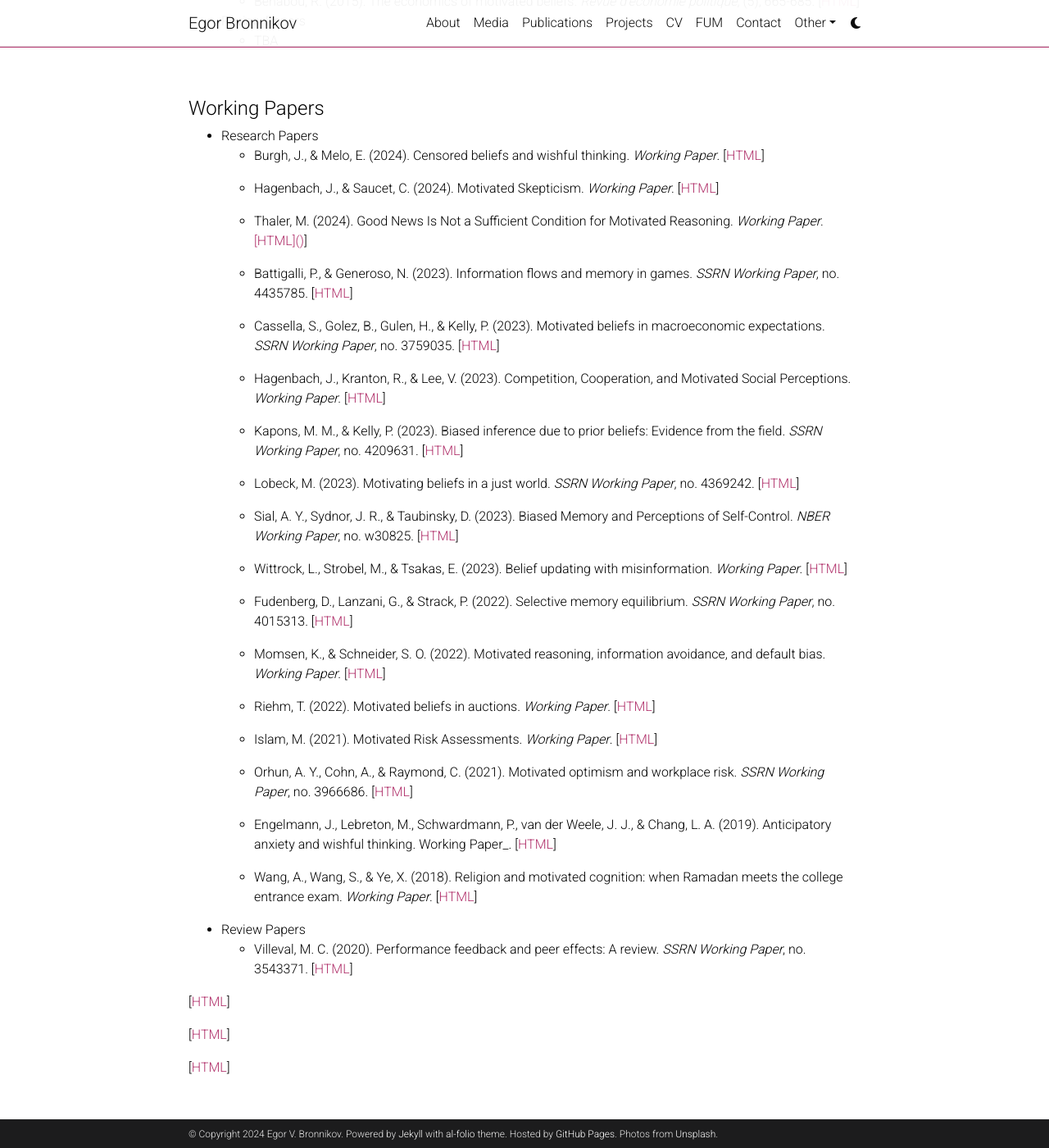
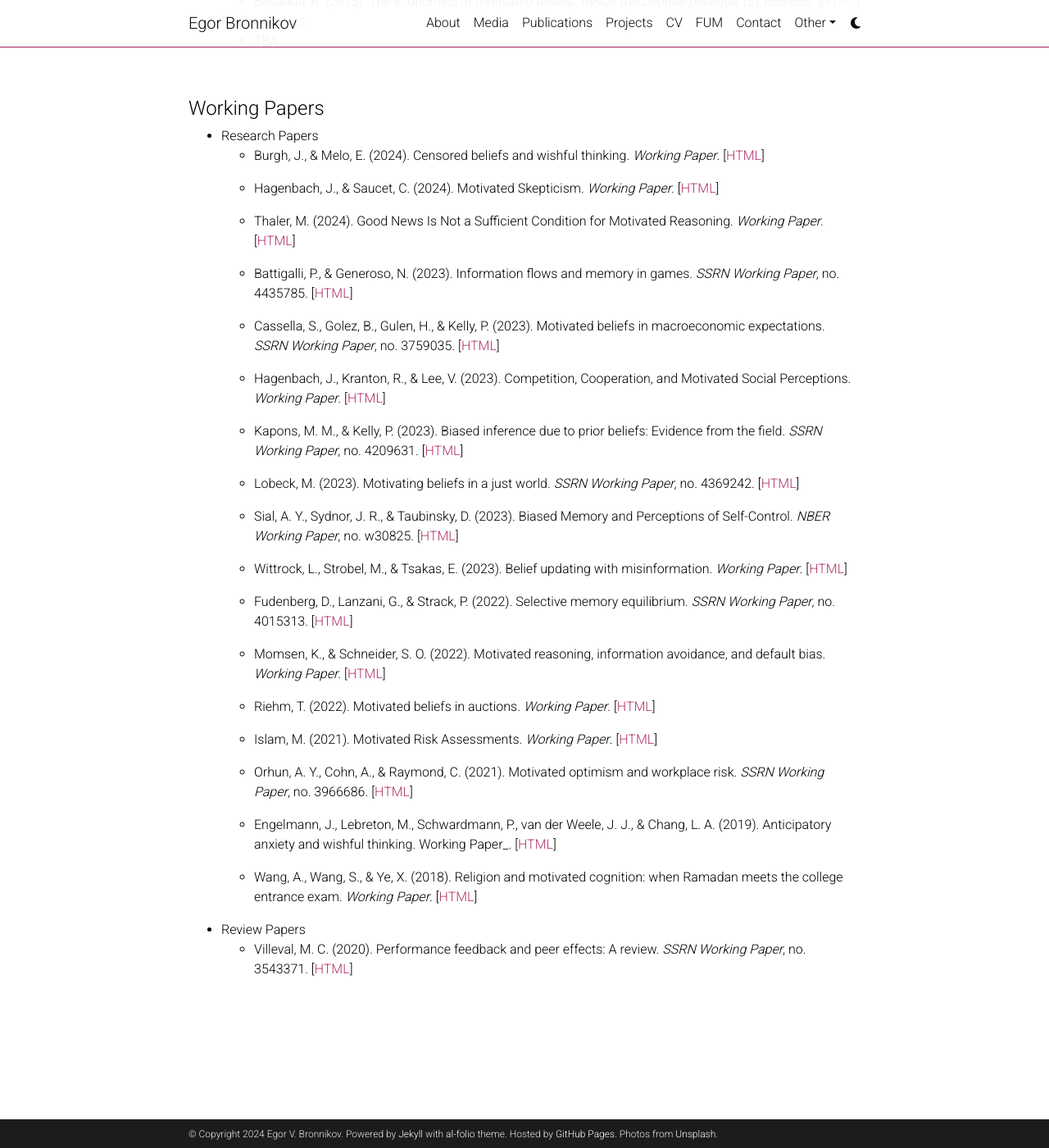
Before and after one commit to egorbronnikov/egorbronnikov.github.io, a Jekyll site: the page built from _pages/motivatedreasoning.md, in a window 1280 px wide and 1400 px high, scrolled down 3954 px. Shown: the whole window at 82% size. Built offline with Jekyll 4.4.1, drawn with Linux system fonts in a browser that asks for light colours; comment, search, counter and statistics services are not loaded; a style sheet for code colours, icons or effects is not loaded.

Commit message:
Update motivatedreasoning.md

```diff
--- a/_pages/motivatedreasoning.md
+++ b/_pages/motivatedreasoning.md
@@ -189,7 +189,7 @@
 
   - Hagenbach, J., & Saucet, C. (2024). Motivated Skepticism. _Working Paper_. [[HTML](https://hal.science/hal-03770685/document)]
 
-  - Thaler, M. (2024). Good News Is Not a Sufficient Condition for Motivated Reasoning. _Working Paper_. [[HTML]()](https://arxiv.org/pdf/2012.01548.pdf)]
+  - Thaler, M. (2024). Good News Is Not a Sufficient Condition for Motivated Reasoning. _Working Paper_. [[HTML](https://papers.ssrn.com/sol3/papers.cfm?abstract_id=3543371)]
 
   - Battigalli, P., & Generoso, N. (2023). Information flows and memory in games. _SSRN Working Paper_, no. 4435785. [[HTML](https://papers.ssrn.com/sol3/papers.cfm?abstract_id=4435785)]
 
@@ -222,13 +222,3 @@
 
 - Review Papers
   - Villeval, M. C. (2020). Performance feedback and peer effects: A review. _SSRN Working Paper_, no. 3543371. [[HTML](https://papers.ssrn.com/sol3/papers.cfm?abstract_id=3543371)]
-
-
-
-
-
-[[HTML]()]
-
-[[HTML]()]
-
-[[HTML]()]
```
